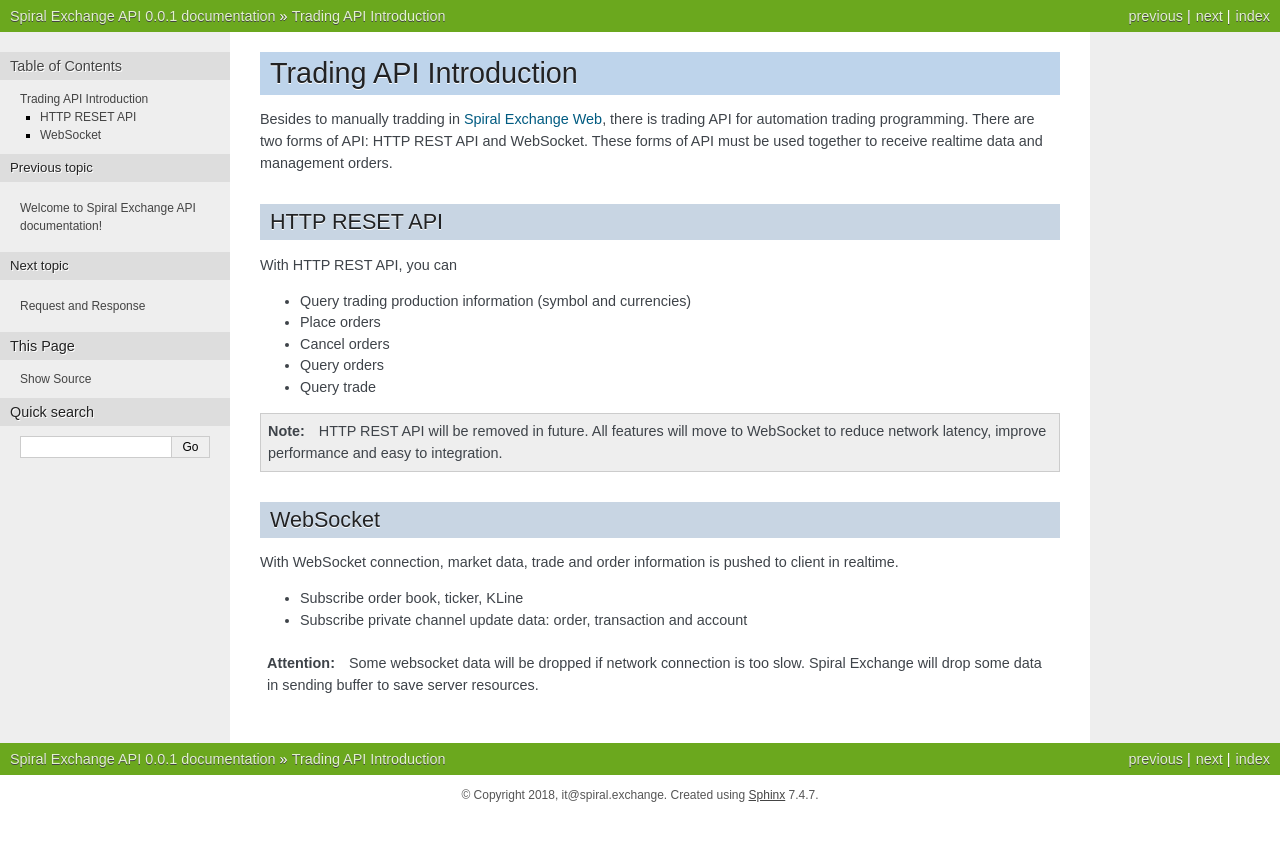
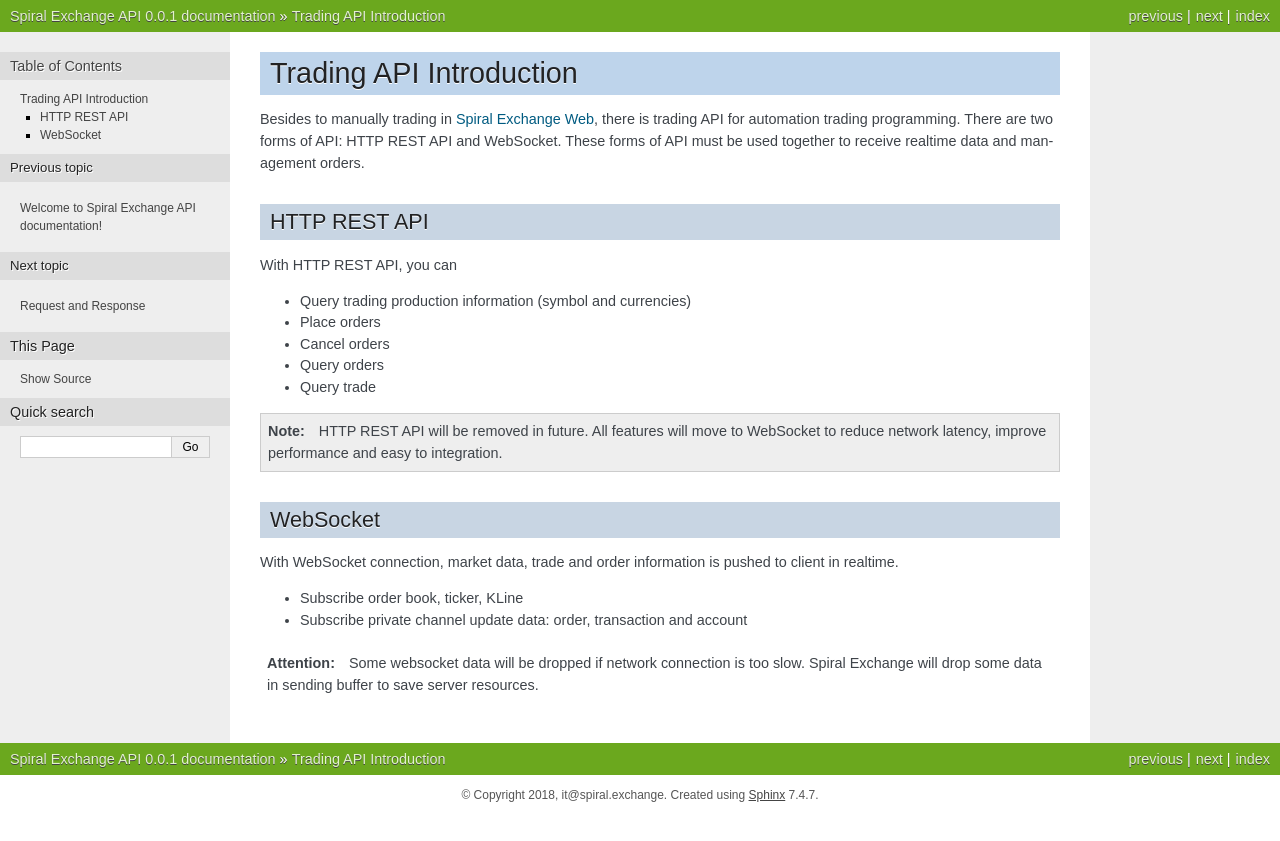
Before and after one commit to spiralexchange/spiral-api-docs, a Sphinx documentation site: the page built from docs/api_introduction.rst, in a window 1280 px wide. Shown: the top 841 px of the page. Built offline with Sphinx 7.4.7, drawn with Linux system fonts in a browser that asks for light colours; formulas are drawn with MathJax 3.

Commit message:
fix typo mistake

```diff
--- a/docs/api_introduction.rst
+++ b/docs/api_introduction.rst
@@ -1,10 +1,10 @@
 Trading API Introduction
 ========================
 
-Besides to manually tradding in `Spiral Exchange Web <https://www.spiral.exchange>`_, there is trading API for automation trading programming.
+Besides to manually trading in `Spiral Exchange Web <https://www.spiral.exchange>`_, there is trading API for automation trading programming.
 There are two forms of API: HTTP REST API and WebSocket. These forms of API must be used together to receive realtime data and management orders.
 
-HTTP RESET API
+HTTP REST API
 --------------
 
 With HTTP REST API, you can
```
